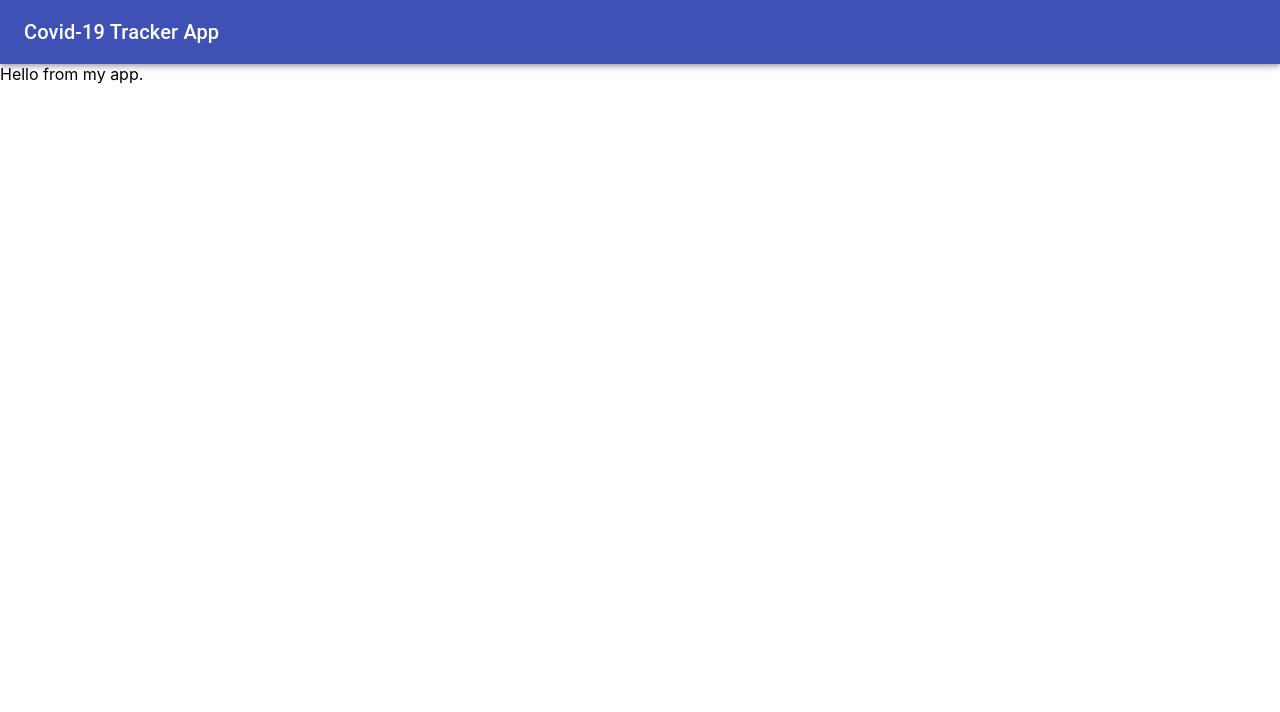
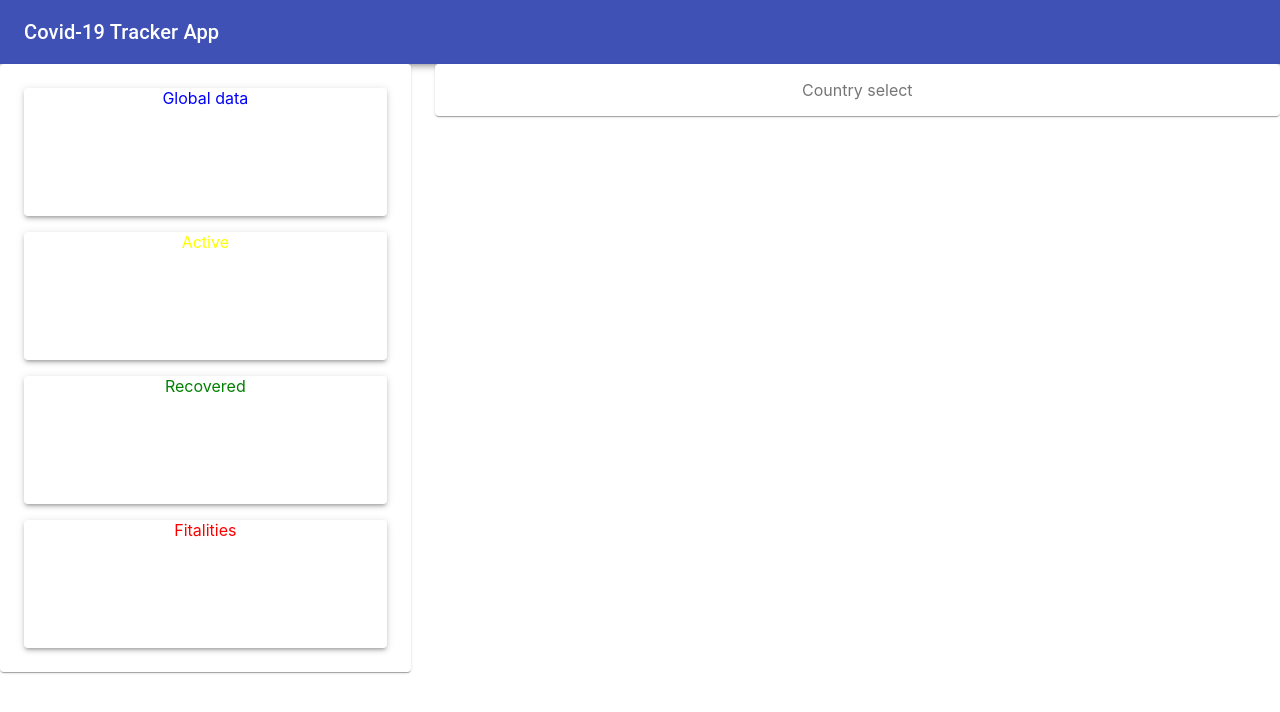
Before and after one commit to muhammadsalif/Covid-19-Tracker-App-React, a React (Create React App) app: page / in a window 1280 px wide. Shown: the top 712 px of the page. Built offline with nearby package versions, Linux system fonts and the light colour scheme.

Commit message:
Skeleton done Global data.

```diff
--- a/src/App.js
+++ b/src/App.js
@@ -1,18 +1,16 @@
 import React from "react";
-// import { Button } from "@material-ui/core";
 import "./App.css";
 // import "bootstrap/dist/css/bootstrap.min.css";
 
+// import components
 import NavigationBar from "./components/Navigationbar";
+import MainGrid from "./components/MainGrid";
 
 function App() {
   return (
     <div>
       <NavigationBar></NavigationBar>
-      Hello from my app.
-      {/* <Button variant="contained" color="primary">
-        Primary
-      </Button> */}
+      <MainGrid></MainGrid>
     </div>
   );
 }
--- /dev/null
+++ b/src/components/GlobalData.jsx
@@ -0,0 +1,42 @@
+// import React from "react";
+
+// export const GlobalData = () => {
+//   return <div>This is the Global data</div>;
+// };
+
+import React from "react";
+import { makeStyles } from "@material-ui/core/styles";
+import Paper from "@material-ui/core/Paper";
+
+const useStyles = makeStyles((theme) => ({
+  root: {
+    display: "flex",
+    flexWrap: "wrap",
+    "& > *": {
+      margin: theme.spacing(1),
+      width: "100%",
+      height: theme.spacing(16),
+    },
+  },
+}));
+
+export default function GlobalData() {
+  const classes = useStyles();
+
+  return (
+    <div className={classes.root}>
+      <Paper elevation={3} style={{ color: "blue" }}>
+        Global data
+      </Paper>
+      <Paper elevation={3} style={{ color: "yellow" }}>
+        Active
+      </Paper>
+      <Paper elevation={3} style={{ color: "green" }}>
+        Recovered
+      </Paper>
+      <Paper elevation={3} style={{ color: "red" }}>
+        Fitalities
+      </Paper>
+    </div>
+  );
+}
--- /dev/null
+++ b/src/components/MainGrid.jsx
@@ -0,0 +1,36 @@
+import React from "react";
+import { makeStyles } from "@material-ui/core/styles";
+import Paper from "@material-ui/core/Paper";
+import Grid from "@material-ui/core/Grid";
+
+import GlobalData from "./GlobalData";
+
+const useStyles = makeStyles((theme) => ({
+  root: {
+    flexGrow: 1,
+  },
+  paper: {
+    padding: theme.spacing(2),
+    textAlign: "center",
+    color: theme.palette.text.secondary,
+  },
+}));
+
+export default function MainGrid() {
+  const classes = useStyles();
+
+  return (
+    <div className={classes.root}>
+      <Grid container spacing={3}>
+        <Grid item xs={4}>
+          <Paper className={classes.paper}>
+            <GlobalData></GlobalData>
+          </Paper>
+        </Grid>
+        <Grid item xs={8}>
+          <Paper className={classes.paper}>Country select</Paper>
+        </Grid>
+      </Grid>
+    </div>
+  );
+}
```
